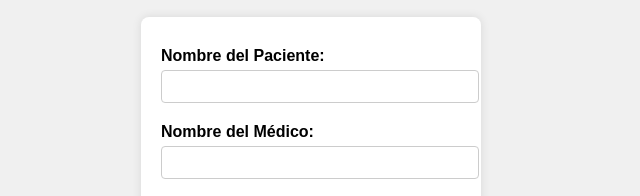
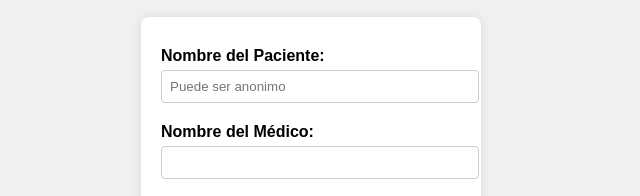
Before and after one commit to Enkrique04/Proyecto10, a plain HTML site: page index.html in a window 1280 px wide. Shown: the part 151-347 px from the top of the page, 329-969 px from the left. Drawn offline with Linux system fonts and the light colour scheme; no server answers.

Commit message:
Update index.html

```diff
--- a/index.html
+++ b/index.html
@@ -71,7 +71,7 @@
   <h1>Buzón de Sugerencias</h1>
   <form id="suggestion-form" action="/submit-suggestion" method="POST">
     <label for="nombre">Nombre del Paciente:</label>
-    <input type="text" id="nombre" name="nombre" required>
+    <input type="text" id="nombre" name="nombre" placeholder="Puede ser anonimo">
 
     <label for="nombre_med">Nombre del Médico:</label>
     <input type="text" id="nombre_med" name="nombre_med" required>
```
